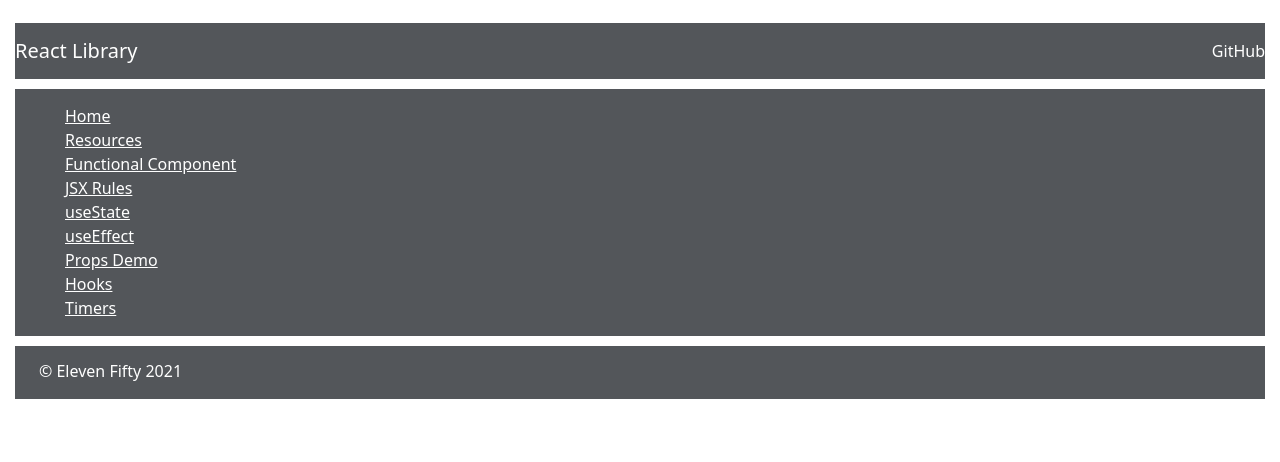
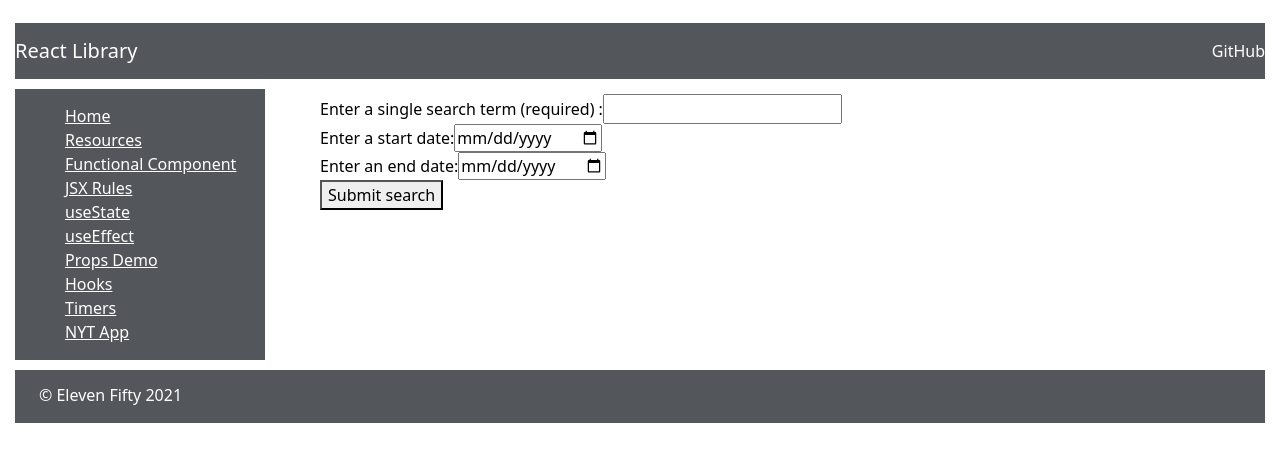
Before and after one commit to kcmjschwartz/reactFundamentals, a React (Create React App) app: page /nyt-app in a window 1280 px wide. Shown: the top 462 px of the page. Built offline with nearby package versions, Linux system fonts and the light colour scheme.

Commit message:
NYT App completed

```diff
--- /dev/null
+++ b/src/components/apps/nty-app/NytApp.js
@@ -0,0 +1,72 @@
+import React, {useState} from 'react';
+import NytResults from './NytResults';
+
+const baseURL = 'https://api.nytimes.com/svc/search/v2/articlesearch.json';
+const key ='bXpeNBhYtDsIBx8nSVNXuTvAV1fvZ4A9';
+
+
+const NytApp = () => {
+    const [ search, setSearch ] = useState('');
+    const [ startDate, setStartDate ] = useState('');
+    const [ endDate, setEndDate ] = useState('');
+    const [ pageNumber, setPageNumber] = useState(0);
+    const [ results, setResults ] = useState([]);
+
+    const fetchResults = () => {
+        let url = `${baseURL}?api-key=${key}&page=${pageNumber}&q=${search}`;
+        url = startDate ? url + `&begin_date=${startDate}`: url;
+        url = endDate ? url + `&end_date=${endDate}` : url;
+
+        fetch(url)
+        .then (res => res.json())
+        .then (data => {setResults(data.response.docs) ; console.log(data)})
+        .catch (err => console.log (err));
+    };
+
+    const handleSubmit = (event) => {
+        setPageNumber(0);
+        fetchResults();
+        event.preventDefault();
+    }
+
+    const changePageNumber = (event, direction) => {
+        event.preventDefault()
+        if (direction === 'down') {
+            if (pageNumber > 0) {
+                setPageNumber(pageNumber - 1);
+                fetchResults();
+            }
+        }
+        if (direction === 'up') {
+            setPageNumber(pageNumber + 1);
+            fetchResults();
+        }
+    }
+
+
+    return(
+        <div className='main'>
+            <div className='mainDiv'>
+                <form onSubmit={(e) => handleSubmit(e)}>
+                    <span>Enter a single search term (required) :</span>
+                    <input type = "text" name="search" onChange= {(e) => setSearch(e.target.value)} required />
+                    <br/>
+                    <span>Enter a start date:</span>
+                    <input type = "date" name="startDate" pattern= "[0-9]{8}" onChange= {(e) => setStartDate(e.target.value)} />
+                    <br />
+                    <span>Enter an end date:</span>
+                    <input type = "date" name= "endDate" pattern= "[0-9]{8}" onChange= {(e) => setEndDate(e.target.value)} />
+                    <br />
+                    <button className="submit">Submit search</button>
+                </form>
+
+                {
+                    results.length > 0 ? <NytResults results={results} changePage = {changePageNumber}/> : null
+                }
+            </div>
+        </div>
+
+    )
+};
+
+export default NytApp;
--- /dev/null
+++ b/src/components/apps/nty-app/NytResults.js
@@ -0,0 +1,33 @@
+import React from 'react';
+
+const NytResults = (props) => {
+    return (
+        <div>
+            {props.results.map(result => {
+                return(
+                    <div key={result._id}>
+                    <h3>{result.headline.main}</h3>
+                    {result.multimedia.length > 1 ? <img alt = "article" src = {`http://www.nytimes.com/${result.multimedia[1].url}`}/> : ''}
+                    <p>
+                        {result.snippet}
+                        <br />
+                        {result.keywords.length > 0 ? ' Keywords: ' : ''}
+                    </p>
+                    <ul>
+                        {result.keywords.map(keyword => <li key={keyword.value}>{keyword.value}</li>)}
+                    </ul>
+                    <a href={result.web_url}><button>Read It</button></a>
+                    </div>
+                )
+            })}
+            <div>
+                <button onClick = {(e) => props.changePage(e, 'down')}>Previous 10</button>
+                <button onClick = {(e) => props.changePage(e, 'up')}>Next 10</button>
+
+            </div>
+
+        </div>
+    );
+};
+
+export default NytResults;
--- a/src/components/site/Sidebar.js
+++ b/src/components/site/Sidebar.js
@@ -12,6 +12,7 @@ import Effects from '../concepts/Effects';
 import PropsDemo from '../concepts/PropsDemo';
 import Hooks from '../concepts/Hooks';
 import TimePiecesApp from '../apps/timer-apps/TimePiecesApp'
+import NytApp from '../apps/nty-app/NytApp'
 
 const Sidebar = () => {
     return(
@@ -27,6 +28,7 @@ const Sidebar = () => {
                     <li><Link to = '/propsdemo'>Props Demo</Link></li>
                     <li><Link to = '/hooks'>Hooks</Link></li>
                     <li><Link to = '/timepiecesapp'>Timers</Link></li>
+                    <li><Link to = '/nyt-app'>NYT App</Link></li>
                 </ul>
             </div>
             <div className='sidebar-route'>
@@ -41,6 +43,7 @@ const Sidebar = () => {
                     <Route exact path='/propsdemo'><PropsDemo /></Route>
                     <Route exact path='/hooks'><Hooks /></Route>
                     <Route exact path='/timepiecesapp'><TimePiecesApp /></Route>
+                    <Route exact path='/nyt-app'><NytApp /></Route>
                 </Switch>
             </div>
         </div>
```
